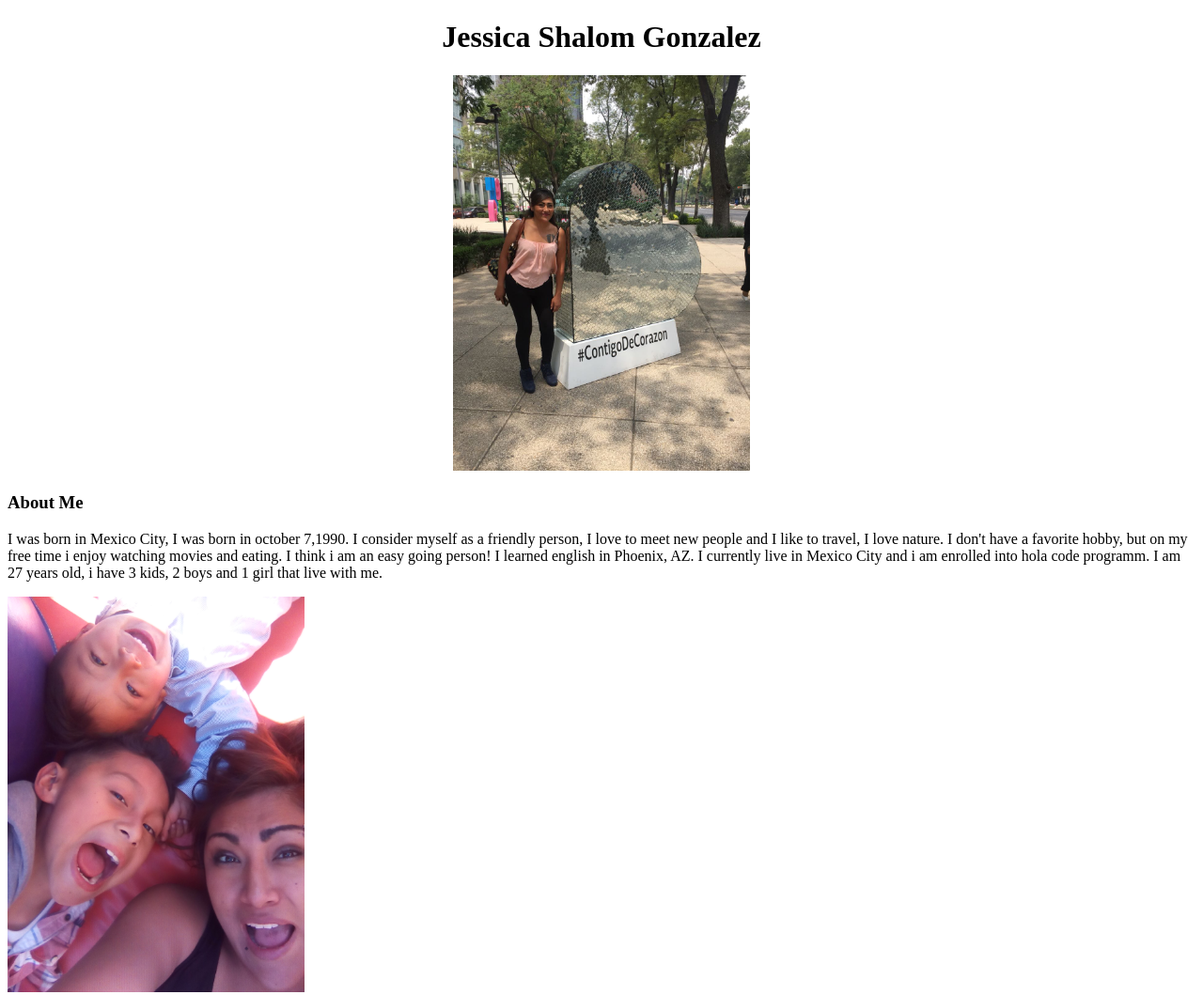
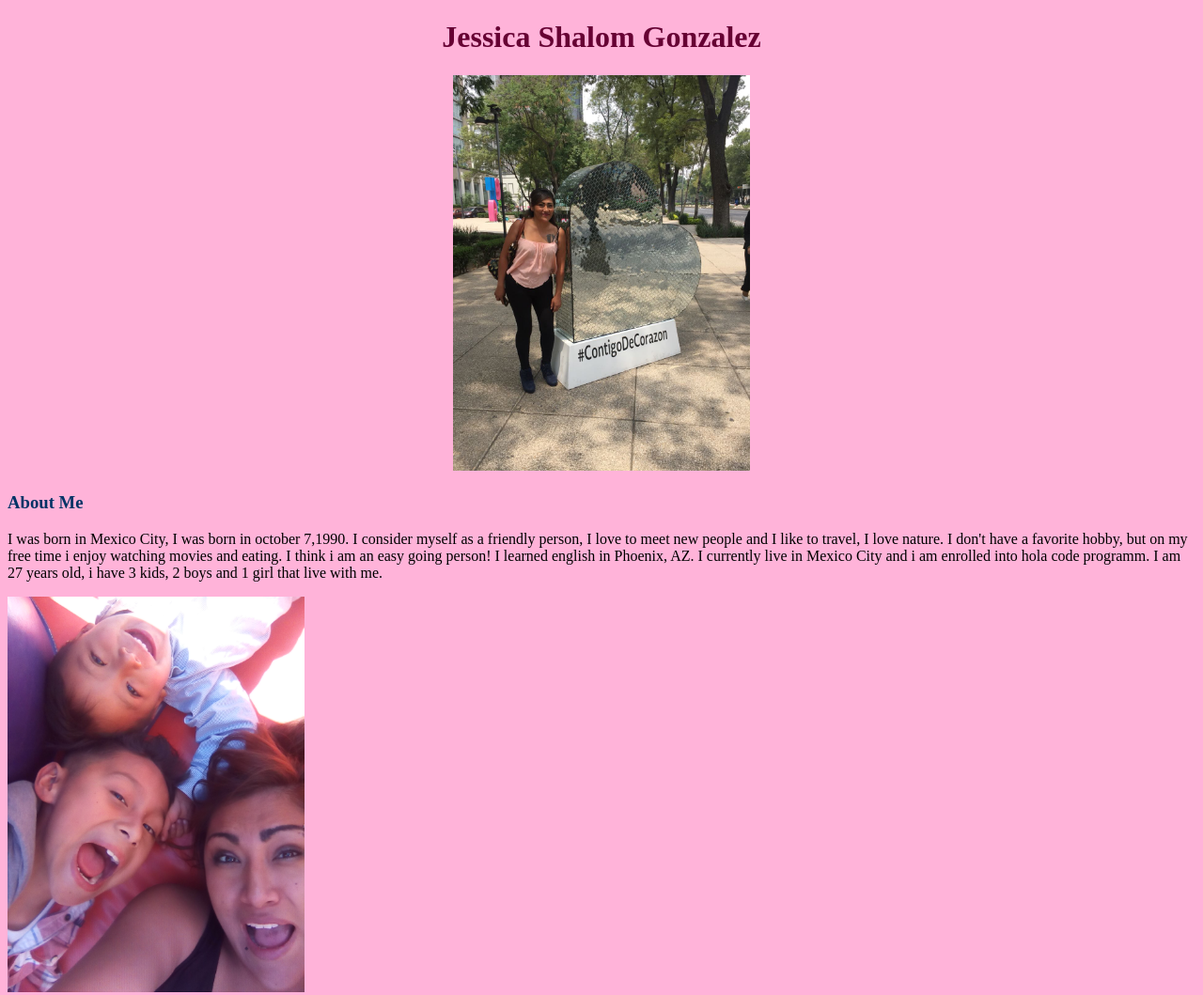
Before and after one commit to JessicaShalomG/JessicaShalomG.github.io, a plain HTML site: page index.html in a window 1280 px wide. Shown: the top 1059 px of the page at 94% size. Drawn offline with Linux system fonts and the light colour scheme; files whose address does not match are found by name.

Commit message:
added css file

```diff
--- a/index.html
+++ b/index.html
@@ -2,6 +2,7 @@
 <html lang="en" dir="ltr">
   <head>
     <meta charset="utf-8">
+    <link rel="stylesheet" href="style.css">
   <title>Jessica Shalom</title>
   </head>
   <body>
--- /dev/null
+++ b/style.css
@@ -0,0 +1,11 @@
+body{
+  background-color: #ffb3d9;
+
+}
+
+h1 {
+  color: #660033;
+}
+h3 {
+  color: #003366;
+}
```
